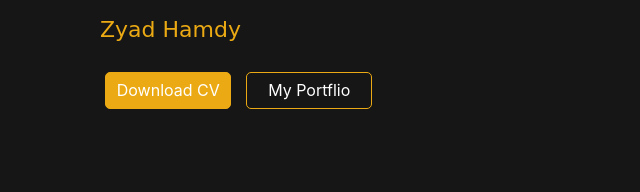
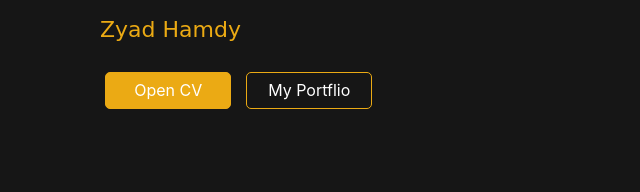
Before and after one commit to ZyadHamdy/My-Portfolio, a plain HTML site: page index.html in a window 1280 px wide. Shown: the part 1328-1520 px from the top of the page, 0-640 px from the left. Drawn offline with Linux system fonts and the light colour scheme.

Commit message:
rename btn

```diff
--- a/index.html
+++ b/index.html
@@ -219,7 +219,7 @@
           </p>
           <span class="my-name">Zyad Hamdy</span>
           <a target="_blank" href="https://drive.google.com/file/d/1kCoPuebT69qowiCZdHqO1-7H8LIVP1Nj/view?usp=sharing">
-            <button class="first-btn-left btn-left">Download CV</button>
+            <button class="first-btn-left btn-left">Open CV</button>
           </a>
 
           <a href="#gallery">
```
